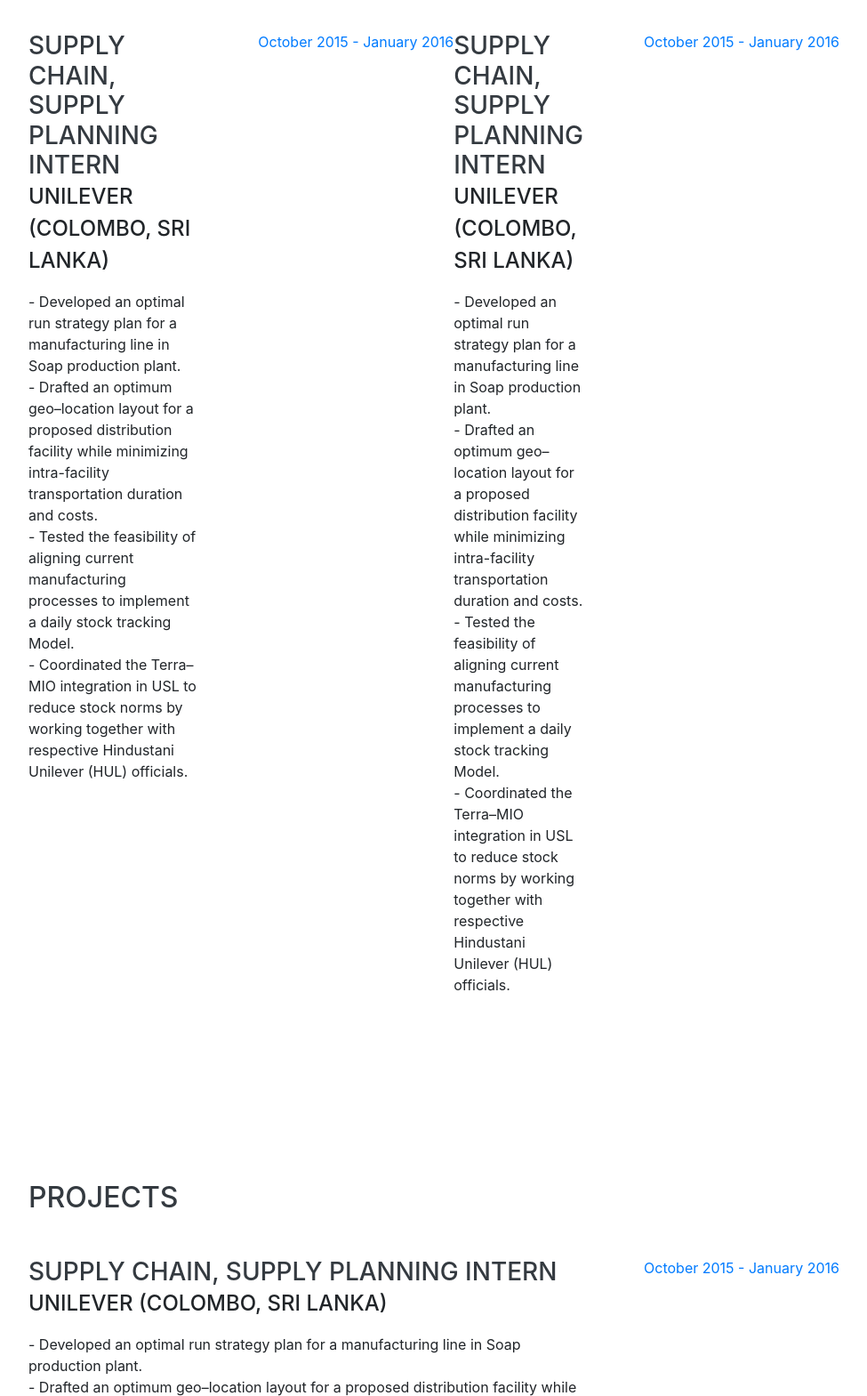
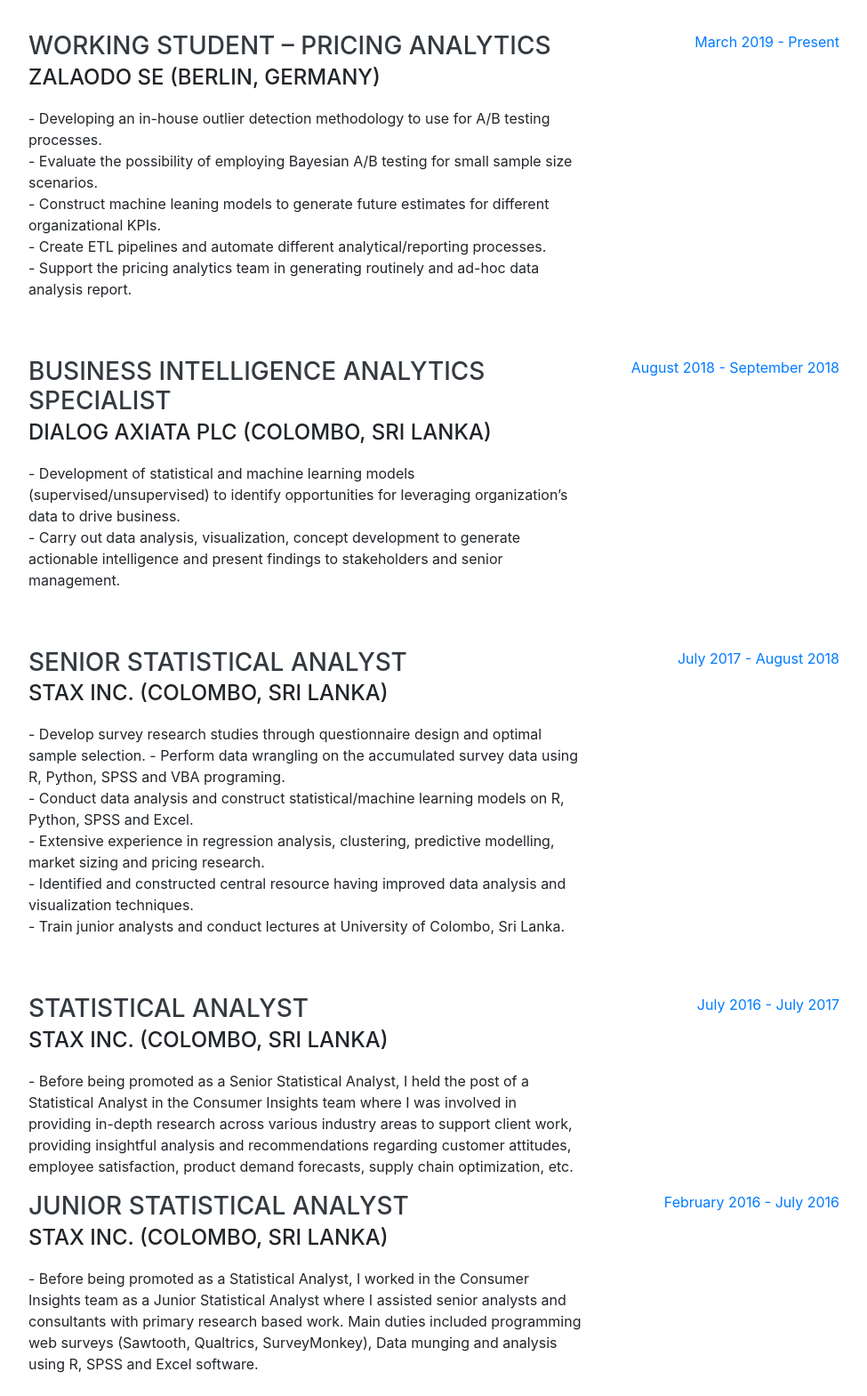
Before and after one commit to PandulaP/PandulaP.github.io, a website with bundled scripts: page index.html in a window 1280 px wide. Shown: the part 3800-5369 px from the top of the page at 89% size, without its empty margins (288-1263 px from the left). Built offline with nearby package versions, Linux system fonts and the light colour scheme; a web font is replaced by a local one.

Commit message:
Update index.html

```diff
--- a/index.html
+++ b/index.html
@@ -8,7 +8,7 @@
   <meta name="description" content="">
   <meta name="author" content="">
 
-  <title>Pandula Priyadarshana</title>
+  <title>Resume - Pandula Priyadarshana</title>
 
   <!-- Bootstrap core CSS -->
   <link href="vendor/bootstrap/css/bootstrap.min.css" rel="stylesheet">
@@ -222,21 +222,74 @@
 
     <hr class="m-0">
 
-    <section class="resume-section p-3 p-lg-5 d-flex align-items-center" id="research">
+    <section class="resume-section p-3 p-lg-5 d-flex justify-content-center" id="research">
       <div class="w-100">
         <h2 class="mb-5">Research</h2>
+
+        <div class="resume-item d-flex flex-column flex-md-row justify-content-between mb-5">
+          <div class="resume-content">
+            <h3 class="mb-0">Working Student – Pricing Analytics</h3>
+            <div class="subheading mb-3">Zalaodo SE (Berlin, Germany)</div>
+            <p>- Developing an in-house outlier detection methodology to use for A/B testing processes. <br>
+              - Evaluate the possibility of employing Bayesian A/B testing for small sample size scenarios. <br>
+              - Construct machine leaning models to generate future estimates for different organizational KPIs. <br>
+              - Create ETL pipelines and automate different analytical/reporting processes. <br>
+              - Support the pricing analytics team in generating routinely and ad-hoc data analysis report.</p>
+          </div>
+          <div class="resume-date text-md-right">
+            <span class="text-primary">March 2019 - Present</span>
+          </div>
+        </div>
+
+        <div class="resume-item d-flex flex-column flex-md-row justify-content-between mb-5">
+          <div class="resume-content">
+            <h3 class="mb-0">Business Intelligence Analytics Specialist</h3>
+            <div class="subheading mb-3">Dialog Axiata PLC (Colombo, Sri Lanka)</div>
+            <p>- Development of statistical and machine learning models (supervised/unsupervised) to identify opportunities for leveraging organization’s data to drive business. <br>
+              - Carry out data analysis, visualization, concept development to generate actionable intelligence and present findings to stakeholders and senior management.</p>
+          </div>
+          <div class="resume-date text-md-right">
+            <span class="text-primary">August 2018 - September 2018</span>
+          </div>
+        </div>
+
+        <div class="resume-item d-flex flex-column flex-md-row justify-content-between mb-5">
+          <div class="resume-content">
+            <h3 class="mb-0">Senior Statistical Analyst</h3>
+            <div class="subheading mb-3">Stax Inc. (Colombo, Sri Lanka)</div>
+            <p>- Develop survey research studies through questionnaire design and optimal sample selection.
+              - Perform data wrangling on the accumulated survey data using R, Python, SPSS and VBA programing.<br>
+              - Conduct data analysis and construct statistical/machine learning models on R, Python, SPSS and Excel.<br>
+              - Extensive experience in regression analysis, clustering, predictive modelling, market sizing and pricing research.<br>
+              - Identified and constructed central resource having improved data analysis and visualization techniques.<br>
+              - Train junior analysts and conduct lectures at University of Colombo, Sri Lanka.</p>
+          </div>
+          <div class="resume-date text-md-right">
+            <span class="text-primary">July 2017 - August 2018</span>
+          </div>
+        </div>
+
+        <div class="resume-item d-flex flex-column flex-md-row justify-content-between">
+          <div class="resume-content">
+            <h3 class="mb-0">Statistical Analyst</h3>
+            <div class="subheading mb-3">Stax Inc. (Colombo, Sri Lanka)</div>
+            <p>- Before being promoted as a Senior Statistical Analyst, I held the post of a Statistical Analyst in the Consumer Insights team where I was involved in providing in-depth research across various industry areas to support client work, providing insightful analysis and recommendations regarding customer attitudes, employee satisfaction, product demand forecasts, supply chain optimization, etc.</p>
+          </div>
+          <div class="resume-date text-md-right">
+            <span class="text-primary">July 2016 - July 2017</span>
+          </div>
+        </div>
+
         <div class="resume-item d-flex flex-column flex-md-row justify-content-between mb-5">
             <div class="resume-content">
-              <h3 class="mb-0">Supply Chain, Supply Planning Intern</h3>
-              <div class="subheading mb-3">Unilever (Colombo, Sri Lanka)</div>
-              <p>- Developed an optimal run strategy plan for a manufacturing line in Soap production plant. <br>
-                - Drafted an optimum geo–location layout for a proposed distribution facility while minimizing intra-facility transportation duration and costs. <br>
-                - Tested the feasibility of aligning current manufacturing processes to implement a daily stock tracking Model. <br>
-                - Coordinated the Terra–MIO integration in USL to reduce stock norms by working together with respective Hindustani Unilever (HUL) officials.</p>
+              <h3 class="mb-0">Junior Statistical Analyst</h3>
+              <div class="subheading mb-3">Stax Inc. (Colombo, Sri Lanka)</div>
+              <p>- Before being promoted as a Statistical Analyst, I worked in the Consumer Insights team as a Junior Statistical Analyst where I assisted senior analysts and consultants with primary research based work. Main duties included programming web surveys (Sawtooth, Qualtrics, SurveyMonkey), Data munging and analysis using R, SPSS and Excel software.</p>
             </div>
             <div class="resume-date text-md-right">
-              <span class="text-primary">October 2015 - January 2016</span>
+              <span class="text-primary">February 2016 - July 2016</span>
             </div>
+          </div>
 
           <div class="resume-item d-flex flex-column flex-md-row justify-content-between mb-5">
               <div class="resume-content">
@@ -256,8 +309,6 @@
 
     </section>
 
-
-          </div>
 
     <section class="resume-section p-3 p-lg-5 d-flex align-items-center" id="projects">
       <div class="w-100">
```
